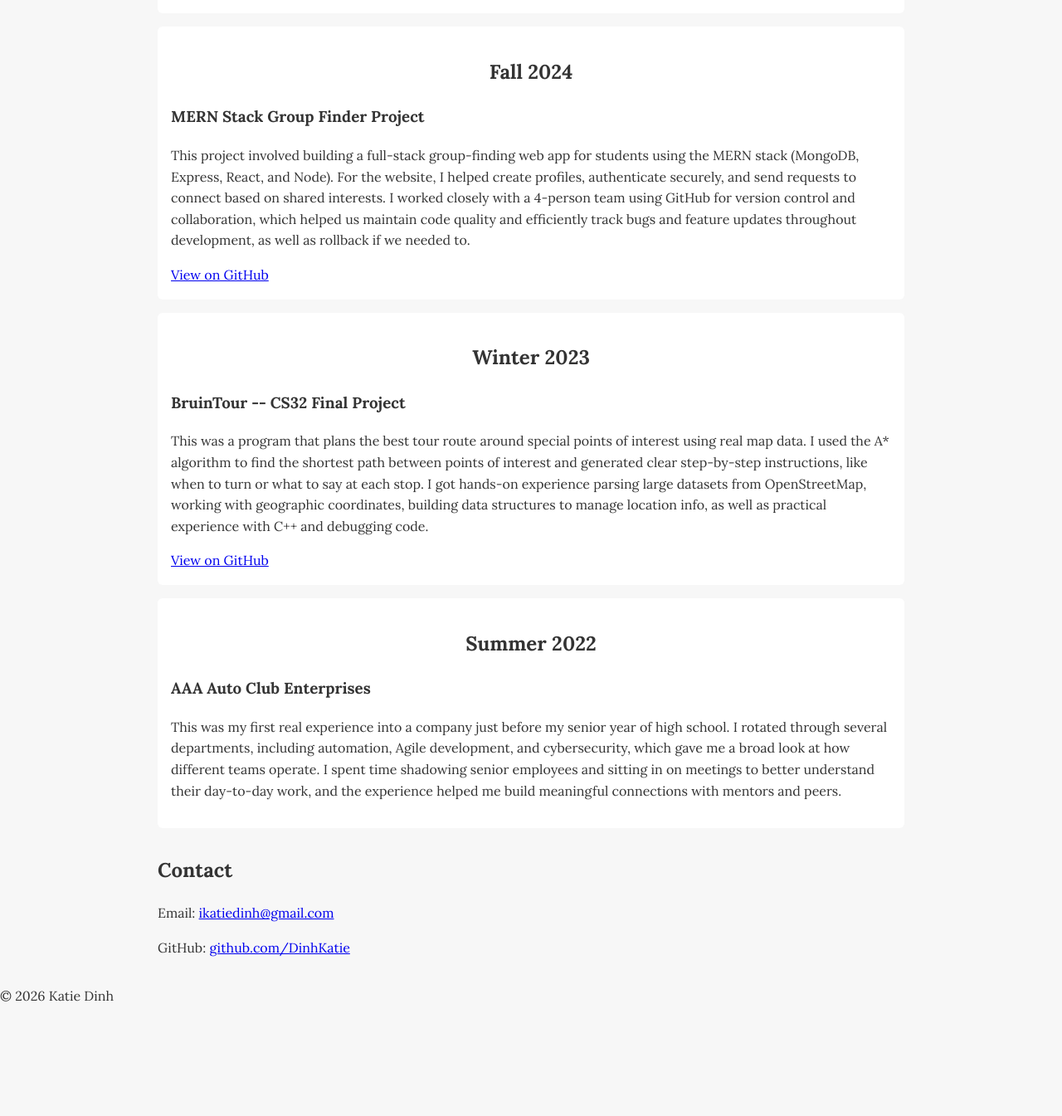
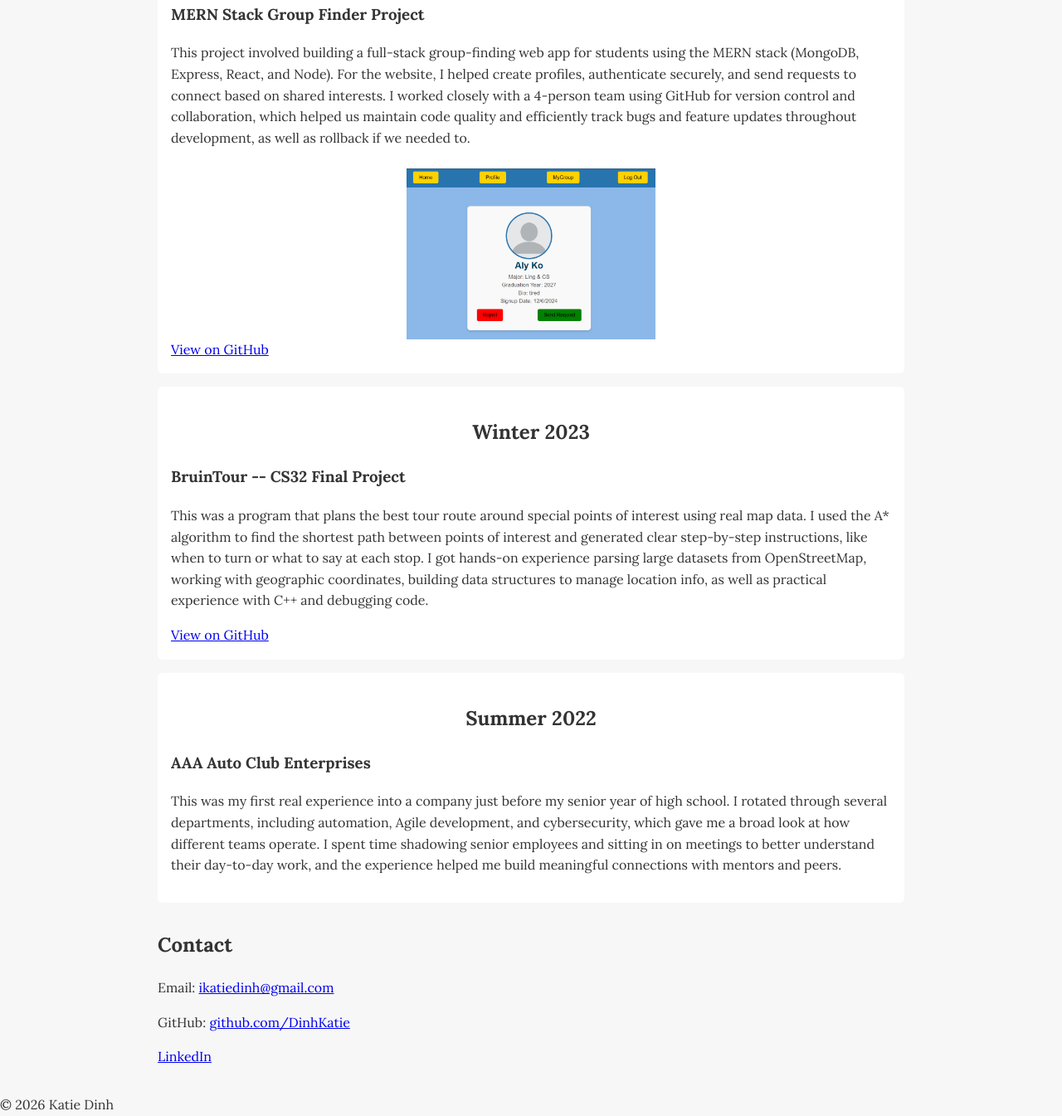
Before and after one commit to DinhKatie/dinhkatie.github.io, a plain HTML site: page index.html in a window 1280 px wide. Shown: the part 1314-2659 px from the top of the page at 83% size. Before the commit the page ends 2527 px from the top, so only its background shows below. Drawn offline with Linux system fonts and the light colour scheme.

Commit message:
add photo and re-align

```diff
--- a/index.html
+++ b/index.html
@@ -101,11 +101,7 @@
                     View on GitHub
                 </a>
             </p>
-        </div>
 
-
-        <div class="project">
-            <h2 align="center">Fall 2024</h2>
             <h3>MERN Stack Group Finder Project</h3>
             <p>
                 This project involved building a full-stack group-finding web app for students using the MERN stack (MongoDB, Express, React, and Node).
@@ -113,6 +109,9 @@
                 version control and collaboration, which helped us maintain code quality and efficiently track bugs and feature updates throughout development, as well
                 as rollback if we needed to.
             </p>
+            <div class="project-images">
+            <img src="photos/groupfinder.png" style="width: 300px;">
+            </div>
             <a href="https://github.com/steffimathew33/groupfinder" target="_blank">View on GitHub</a>
         </div>
 
@@ -148,6 +147,7 @@
         <p>
             GitHub: <a href="https://github.com/DinhKatie">github.com/DinhKatie</a>
         </p>
+        <a href="https://www.linkedin.com/in/katie-dinh-090339241/">LinkedIn</a>
     </section>
 
     <footer>
```
Also changed, not shown: photos/groupfinder.png (added).
